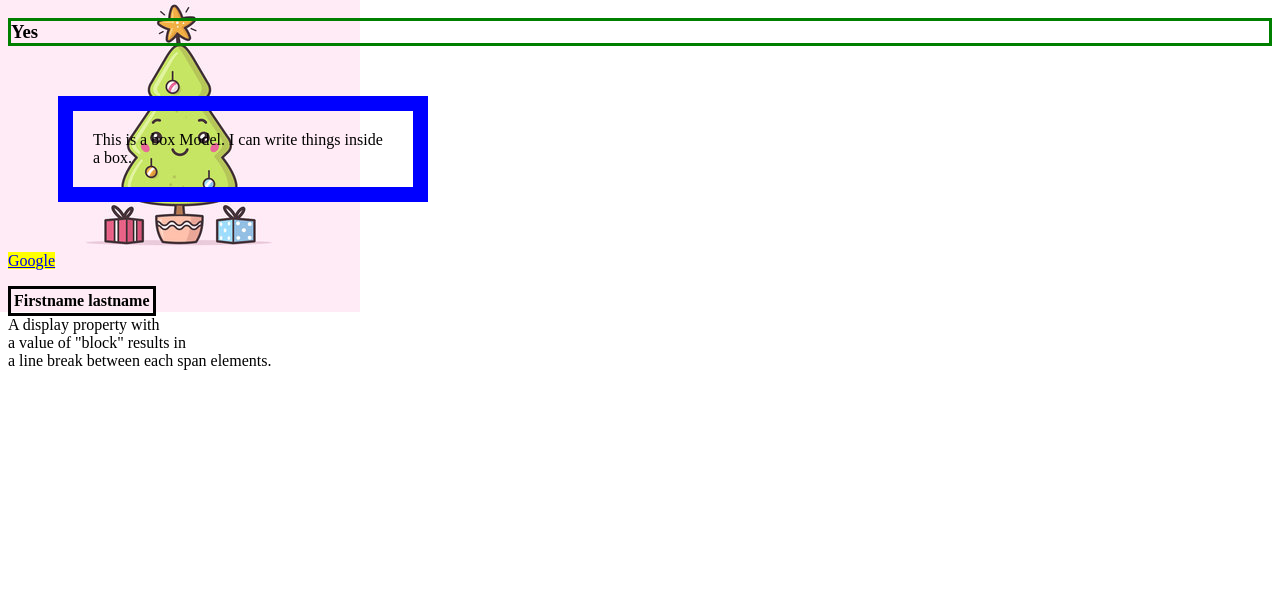
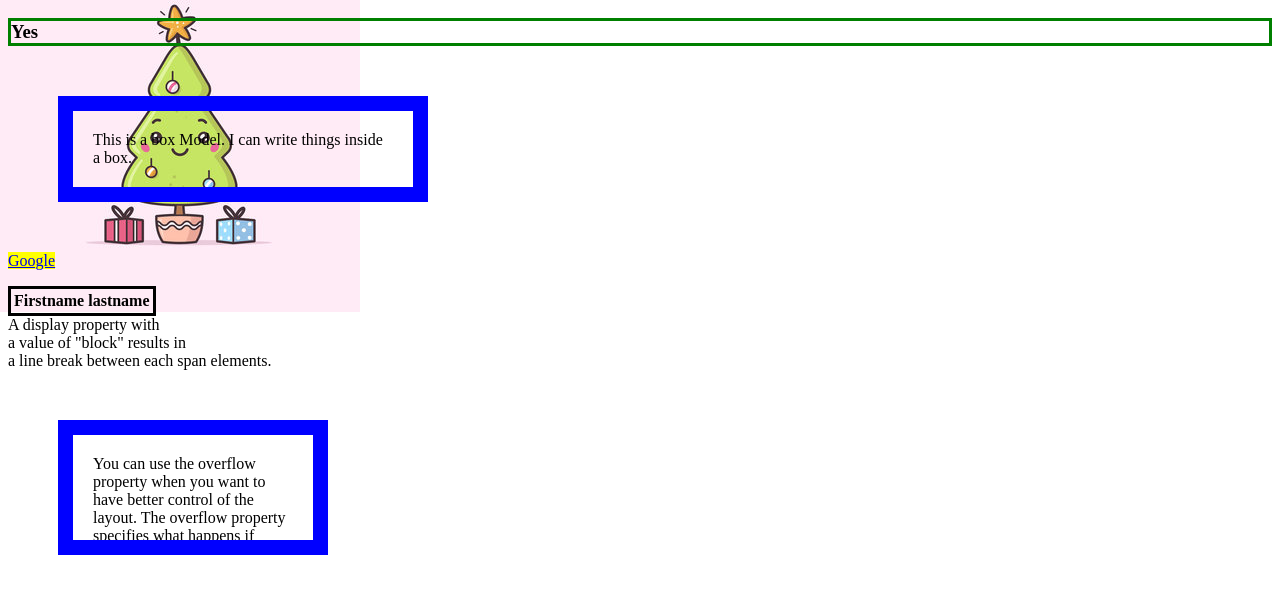
Before and after one commit to neetikaaryal/CSS_Practice, a plain HTML site: page index.html in a window 1280 px wide. Shown: the part 48-642 px from the top of the page. Drawn offline with Linux system fonts and the light colour scheme.

Commit message:
Add scroll bar to box only when necessary

```diff
--- a/index.html
+++ b/index.html
@@ -18,6 +18,6 @@
         </table>
         <span>A display property with</span> <span>a value of "block" results in</span> <span>a line break between each span elements.</span>
         <img src="tree.jpg">
-
+        <div class="overflow">You can use the overflow property when you want to have better control of the layout. The overflow property specifies what happens if content overflows an element's box.</div>
     </body>
 </html>
--- a/stylesheet.css
+++ b/stylesheet.css
@@ -39,3 +39,10 @@ img{
     left: 0px;
     top: 0px;
 }
+.overflow{
+    /* background-color: coral; */
+    width: 200px;
+    height: 65px;
+    /* border: 1px solid black; */
+    overflow: auto;
+}
```
